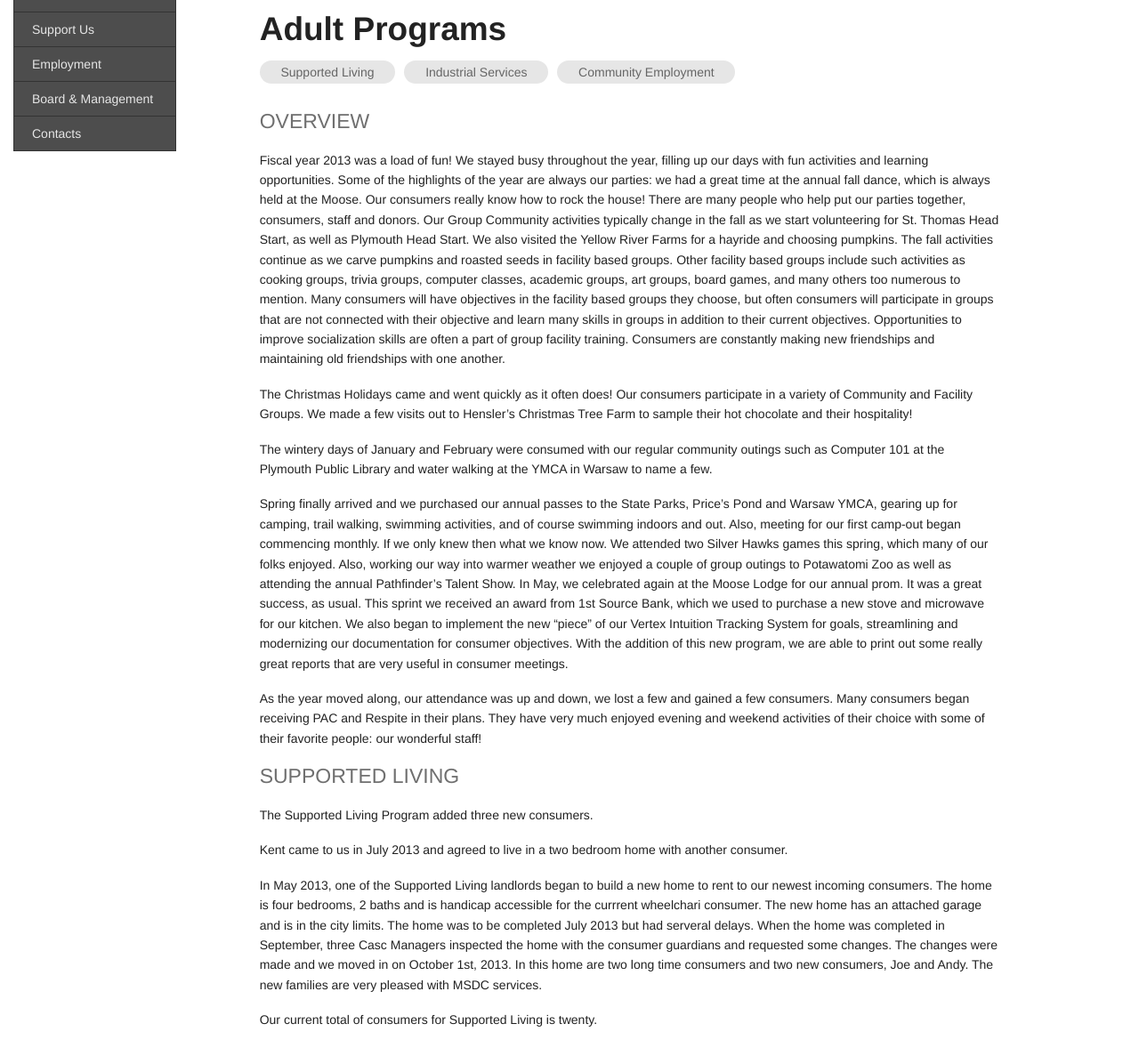
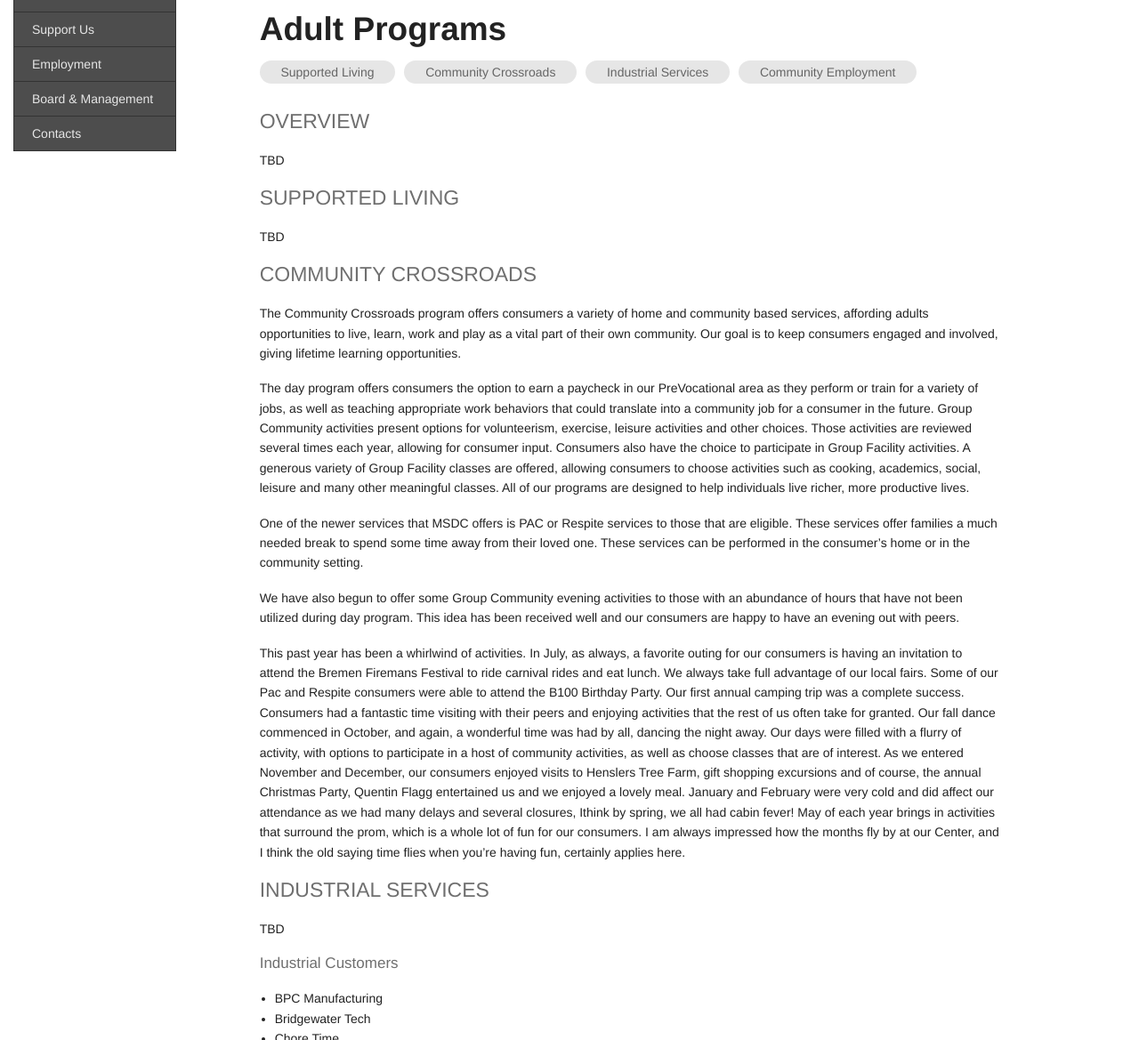
Before and after one commit to leviwilson/marshall-starke.org, a Jekyll site: the page built from report/adult.md, in a window 1280 px wide and 1400 px high, cut to the strip 231-1400 px from the top of the window. Shown: the whole strip at 89% size. Built offline with Jekyll 4.4.1, drawn with Linux system fonts in a browser that asks for light colours; nearby versions of some CDN libraries; Markdown is read by kramdown in place of the engine named in the settings; some of the changed text lies outside the part shown.

Commit message:
add community crossroads

```diff
--- a/report/2013/adult.md
+++ b/report/adult.md
@@ -1,6 +1,6 @@
 ---
 layout: default
-title:  "2013 Accomplishments (Adults)"
+title:  "2014 Accomplishments (Adults)"
 ---
 {% include annual.report.breadcrumb %}
 
@@ -8,78 +8,30 @@ title:  "2013 Accomplishments (Adults)"
 
 <dl class="tabs pill">
   <dd><a href="#supported">Supported Living</a></dd>
+  <dd><a href="#crossroads">Community Crossroads</a></dd>
   <dd><a href="#industrial">Industrial Services</a></dd>
   <dd><a href="#employment">Community Employment</a></dd>
 </dl>
 
 <h4 class="subheader">OVERVIEW</h4>
-Fiscal year 2013 was a load of fun! We stayed busy throughout the year, filling up our days with fun activities and learning
-opportunities. Some of the highlights of the year are always our parties: we had a great time at the annual fall dance, which
-is always held at the Moose. Our consumers really know how to rock the house! There are many people who help put our parties
-together, consumers, staff and donors. Our Group Community activities typically change in the fall as we start volunteering for
-St. Thomas Head Start, as well as Plymouth Head Start. We also visited the Yellow River Farms for a hayride and choosing pumpkins.
-The fall activities continue as we carve pumpkins and roasted seeds in facility based groups. Other facility based groups include
-such activities as cooking groups, trivia groups, computer classes, academic groups, art groups, board games, and many others
-too numerous to mention. Many consumers will have objectives in the facility based groups they choose, but often consumers will
-participate in groups that are not connected with their objective and learn many skills in groups in addition to their current
-objectives. Opportunities to improve socialization skills are often a part of group facility training. Consumers are constantly
-making new friendships and maintaining old friendships with one another.
-
-The Christmas Holidays came and went quickly as it often does! Our consumers participate in a variety of Community and Facility
-Groups. We made a few visits out to Hensler's Christmas Tree Farm to sample their hot chocolate and their hospitality!
-
-The wintery days of January and February were consumed with our regular community outings such as Computer 101 at the Plymouth
-Public Library and water walking at the YMCA in Warsaw to name a few.
-
-Spring finally arrived and we purchased our annual passes to the State Parks, Price's Pond and Warsaw YMCA, gearing up for camping,
-trail walking, swimming activities, and of course swimming indoors and out. Also, meeting for our first camp-out began commencing
-monthly. If we only knew then what we know now. We attended two Silver Hawks games this spring, which many of our folks enjoyed.
-Also, working our way into warmer weather we enjoyed a couple of group outings to Potawatomi Zoo as well as attending the annual
-Pathfinder's Talent Show. In May, we celebrated again at the Moose Lodge for our annual prom. It was a great success, as usual.
-This sprint we received an award from 1st Source Bank, which we used to purchase a new stove and microwave for our kitchen. We also
-began to implement the new "piece" of our Vertex Intuition Tracking System for goals, streamlining and modernizing our documentation
-for consumer objectives. With the addition of this new program, we are able to print out some really great reports that are very
-useful in consumer meetings.
-
-As the year moved along, our attendance was up and down, we lost a few and gained a few consumers. Many consumers began receiving
-PAC and Respite in their plans. They have very much enjoyed evening and weekend activities of their choice with some of their
-favorite people: our wonderful staff!
+TBD
 
 <h4 class="subheader" id="supported">SUPPORTED LIVING</h4>
-The Supported Living Program added three new consumers.
+TBD
 
-Kent came to us in July 2013 and agreed to live in a two bedroom home with another consumer.
+<h4 class="subheader" id="supported">COMMUNITY CROSSROADS</h4>
+The Community Crossroads program offers consumers a variety of home and community based services, affording adults opportunities to live, learn, work and play as a vital part of their own community. Our goal is to keep consumers engaged and involved, giving lifetime learning opportunities.
 
-In May 2013, one of the Supported Living landlords began to build a new home to rent to our newest incoming consumers. The home
-is four bedrooms, 2 baths and is handicap accessible for the currrent wheelchari consumer. The new home has an attached garage
-and is in the city limits. The home was to be completed July 2013 but had serveral delays. When the home was completed in
-September, three Casc Managers inspected the home with the consumer guardians and requested some changes. The changes were made
-and we moved in on October 1st, 2013. In this home are two long time consumers and two new consumers, Joe and Andy. The new
-families are very pleased with MSDC services.
+The day program offers consumers the option to earn a paycheck in our PreVocational area as they perform or train for a variety of jobs, as well as teaching appropriate work behaviors that could translate into a community job for a consumer in the future. Group Community activities present options for volunteerism, exercise, leisure activities and other choices. Those activities are reviewed several times each year, allowing for consumer input. Consumers also have the choice to participate in Group Facility activities. A generous variety of Group Facility classes are offered, allowing consumers to choose activities such as cooking, academics, social, leisure and many other meaningful classes. All of our programs are designed to help individuals live richer, more productive lives.
 
-Our current total of consumers for Supported Living is twenty.
+One of the newer services that MSDC offers is PAC or Respite services to those that are eligible. These services offer families a much needed break to spend some time away from their loved one. These services can be performed in the consumer's home or in the community setting.
 
-In August 2013, Supported Living attended our Annual Camping trip to Lake Mississinewa in Peru, Indiana. As usual, everyone had
-a memorable time.
+We have also begun to offer some Group Community evening activities to those with an abundance of hours that have not been utilized during day program. This idea has been received well and our consumers are happy to have an evening out with peers.
 
-In September our Supported Living consumers attended a camp at Tippecanoe State Park in Winamac. It was unseasonably hot for
-September, but it didn't seem to affect consumers. All had a fun time.
-
-The highlights of our year are always parties! We went to the B100 Music Festival, the Blueberry Festival, Special Olympics fall
-dance, MSDC fall dance, Harvest Ball, Karaoke at the VFW, train rides in North Judson and the Blue Chip Casino. We attended plays,
-musicals, concerts; went fishing, cooked out, celebrated birthdays and holidays. We ended the year with a Residential Christmas
-party and New Year's Eve party.
+This past year has been a whirlwind of activities. In July, as always, a favorite outing for our consumers is having an invitation to attend the Bremen Firemans Festival to ride carnival rides and eat lunch. We always take full advantage of our local fairs. Some of our Pac and Respite consumers were able to attend the B100 Birthday Party. Our first annual camping trip was a complete success. Consumers had a fantastic time visiting with their peers and enjoying activities that the rest of us often take for granted. Our fall dance commenced in October, and again, a wonderful time was had by all, dancing the night away. Our days were filled with a flurry of activity, with options to participate in a host of community activities, as well as choose classes that are of interest. As we entered November and December, our consumers enjoyed visits to Henslers Tree Farm, gift shopping excursions and of course, the annual Christmas Party, Quentin Flagg entertained us and we enjoyed a lovely meal. January and February were very cold and did affect our attendance as we had many delays and several closures, Ithink by spring, we all had cabin fever! May of each year brings in activities that surround the prom, which is a whole lot of fun for our consumers. I am always impressed how the months fly by at our Center, and I think the old saying time flies when you're having fun, certainly applies here.
 
 <h4 class="subheader" id="industrial">INDUSTRIAL SERVICES</h4>
-The focus of programming for individuals enrolled in our Industrial Track is to prepare for community employment. Individuals work
-on increasing their productivity, building stamina, developing efficient and effective work methods and learning the importance of
-following safety rules.
-
-The work provided in the Industrial Track requires the use of saws, staple guns and other powered machines and tools to produce
-wooden window blocks for the RV industry and plywood reels for wire companies.
-
-Because of numerous skills level, we also try to offer a variety of jobs including packaging, head scaling, paper shredding and
-labeling. This line of work is offered both at MSDC and Manitou Center.
+TBD
 
 <h5 class="subheader">Industrial Customers</h5>
 *  BPC Manufacturing
```
